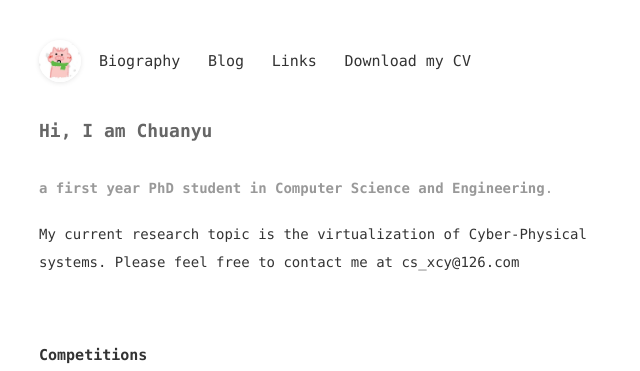
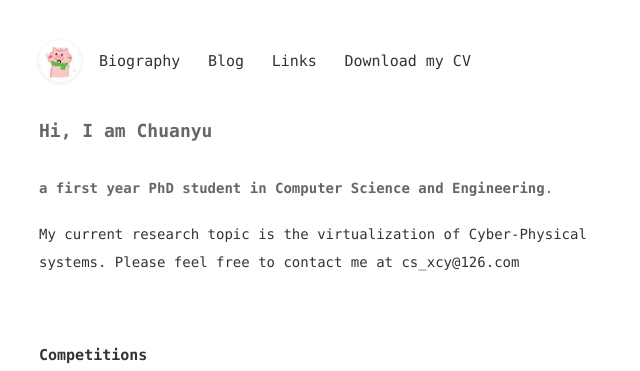
Before and after one commit to ChuanyuXue/profile, a Jekyll site: the page built from index.html, in a window 1280 px wide. Shown: the top 371 px of the page, without its empty margins (315-955 px from the left). Built offline with Jekyll 4.4.1, drawn with Linux system fonts in a browser that asks for light colours.

Commit message:
Update index.html

```diff
--- a/index.html
+++ b/index.html
@@ -5,7 +5,7 @@ css: [common.css,page.css]
 js: [blog.js]
 ---
 <p>
-	<strong><span style="color:#999999;">a first year PhD student in Computer Science and Engineering</span></strong><span style="color:#999999;">.&nbsp;</span>
+	<strong><span style="color:#666666;">a first year PhD student in Computer Science and Engineering</span></strong><span style="color:#666666;">.&nbsp;</span>
 </p>
 <p>
 	My current research topic is the virtualization of Cyber-Physical systems. Please feel free to contact me at cs_xcy@126.com
```
